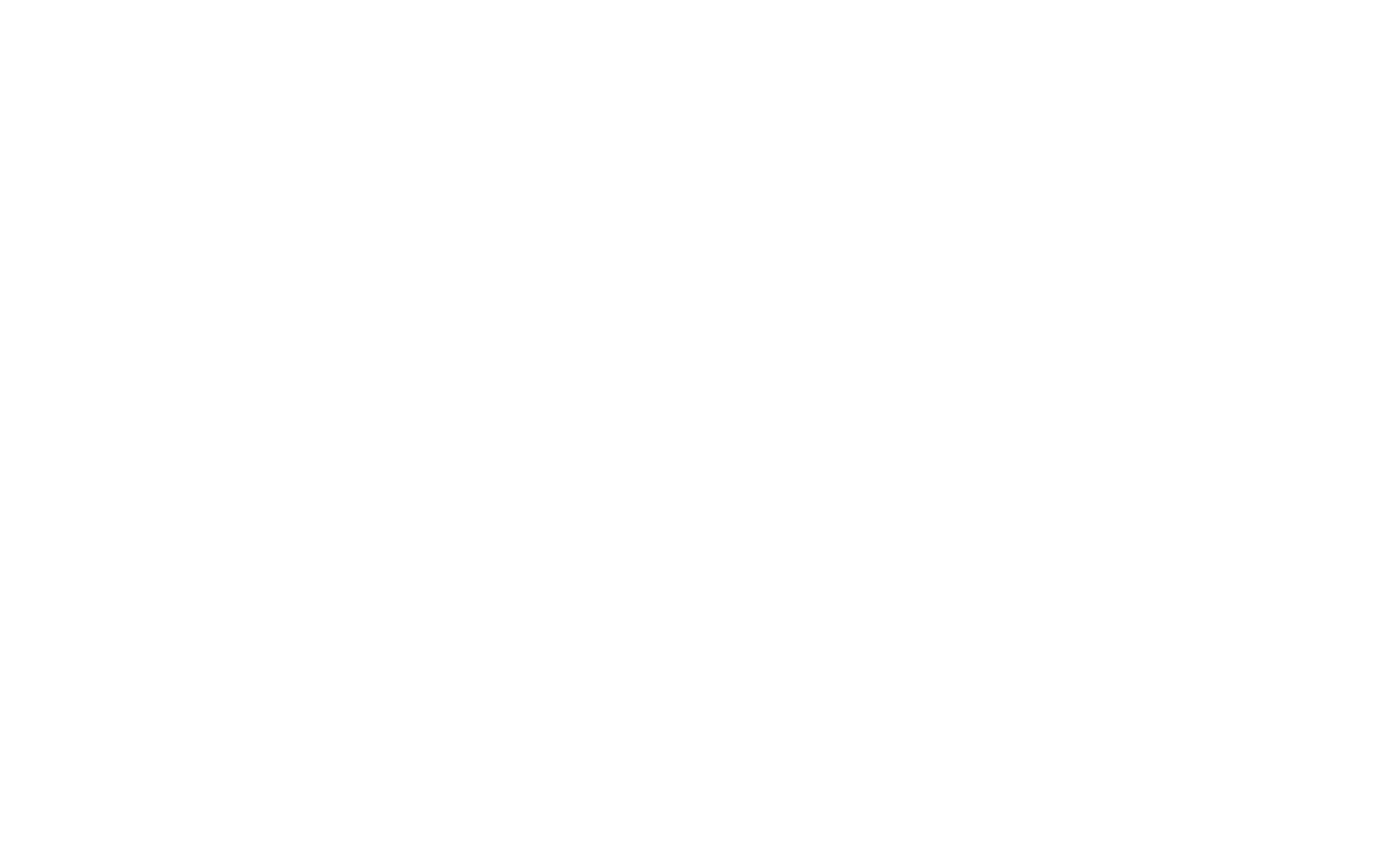
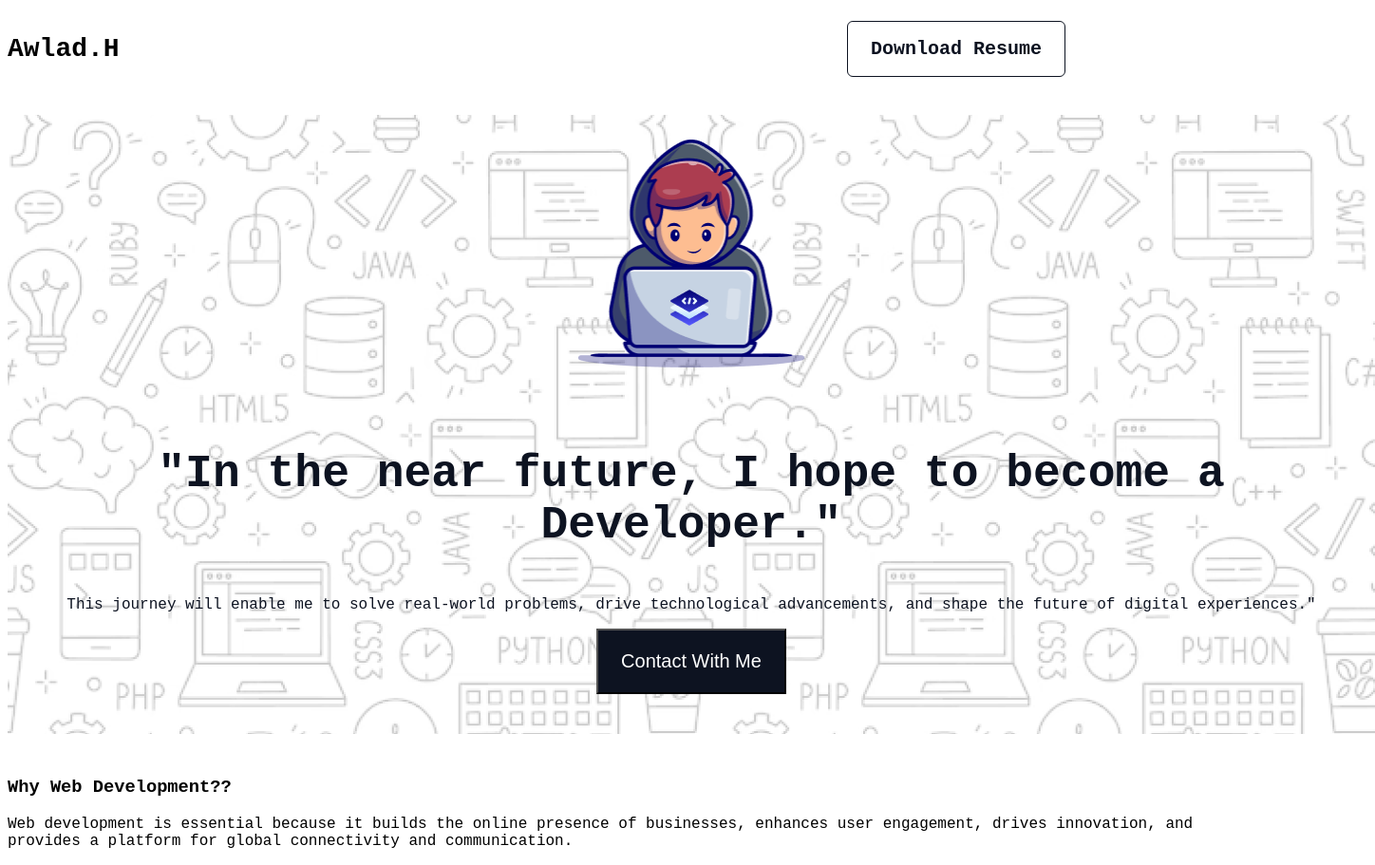
Before and after one commit to tarikulislamjisan/Assignment-01, a plain HTML site: page index.html in a window 1280 px wide. Shown: the whole page at 95% size, 1448 px wide, since content can reach past the window. Before the commit the page ends 800 px from the top, so only its background shows below. Drawn offline with Linux system fonts and the light colour scheme; a web font is replaced by a local one.

Commit message:
creating a main division of my portfolio website

```diff
--- a/index.html
+++ b/index.html
@@ -1,12 +1,63 @@
 <!DOCTYPE html>
 <html lang="en">
+
 <head>
     <meta charset="UTF-8">
     <meta name="viewport" content="width=device-width, initial-scale=1.0">
     <title>Portfolio</title>
-   <link rel="stylesheet" href="style.css/portfolio.css">
+    <link rel="preconnect" href="https://fonts.googleapis.com">
+    <link rel="preconnect" href="https://fonts.gstatic.com" crossorigin>
+    <link href="https://fonts.googleapis.com/css2?family=Azeret+Mono:ital,wght@0,100..900;1,100..900&display=swap"
+        rel="stylesheet">
+    <link rel="stylesheet" href="style.css/portfolio.css">
 </head>
-<body>
+
+<body class="azeret-mono-font ">
+    <header>
+        <section>
+            <nav>
+                <div class="abbaoffooter">
+                    <h3 class="header-title">Awlad.H</h3>
+                    <ul>
+                        <li class="resume-color"><a href="">Download Resume</a></li>
+                    </ul>
+                </div>
+
+
+
+            </nav>
+            <!-- Banner division -->
+            <div class="abba-of-banner">
+                <div>
+                    <img class="banner-profile" src="B10A1-Challenge-Begins-main/assets/Group.png" alt="">
+                    <h3 class="banner-header">"In the near future, I hope to become a Developer."</h3>
+
+                    <p class="banner-description">This journey will enable me to solve real-world problems, drive technological advancements, and
+                        shape the future of digital experiences."
+
+                    </p>
+                    <button class="btn-number-one">Contact With Me</button>
+                </div>
+            </div>
+        </section>
+    </header>
+
+    <!-- Main Division -->
+    <main>
+    <section>
+        <div>
+            <div>
+                <h3>Why Web Development??</h3>
+                <p>Web development is essential because it builds the online presence of businesses, enhances user engagement, drives innovation, and provides a platform for global connectivity and communication.</p>
+            </div>
+        </div>
+    </section>
+    </main>
+
+    <footer>
+
+    </footer>
 
 </body>
+
 </html>
--- a/style.css/portfolio.css
+++ b/style.css/portfolio.css
@@ -0,0 +1,78 @@
+
+
+
+.azeret-mono-font {
+  font-family: "Azeret Mono", monospace;
+  font-optical-sizing: auto;
+  font-weight: extrabold;
+  font-style: normal;
+}
+
+.header-title{
+    font-size: 28px;
+}
+ul{
+    text-decoration: none;
+}
+li{
+    list-style-type:none;
+
+
+}
+.abbaoffooter{
+    display: flex;
+    align-items: center;
+    justify-content: space-between;
+}s
+.resume-color{
+    color: yellow;
+}
+a{
+    text-decoration: none;
+    color: #0D1321;
+    font-size: 20px;
+    font-weight: 600;
+    margin-right: 150px;
+    margin-top: 38px;
+    border: 1px solid #0D1321;
+    border-radius: 6px;
+    padding: 17px 24px;
+}
+.banner-profile{
+    width: 240.28px;
+    height:240px;
+    margin-top: 26px;
+    margin-bottom: 32px;
+    margin-left: 378.86px;
+    margin-right: 378.86px;
+
+
+
+}
+.banner-header{
+    font-size: 48px;
+    color: #0D1321;
+}
+.banner-description {
+    font-size: 16px;
+    color: #0D1321;
+}
+.btn-number-one{
+    font-size: 20px;
+    font-weight: semibold;
+    color: #FFFFFF;
+    background-color: #0D1321;
+    padding:21px 24px ;
+align-items: center;
+;
+}
+.abba-of-banner{
+    text-align: center;
+
+    margin-top: 26px;
+    margin-bottom: 45px;
+    background-image: url(../B10A1-Challenge-Begins-main/assets/Hero-bg.png);
+    width: 1440px;
+    height: 652px;
+
+}
```
